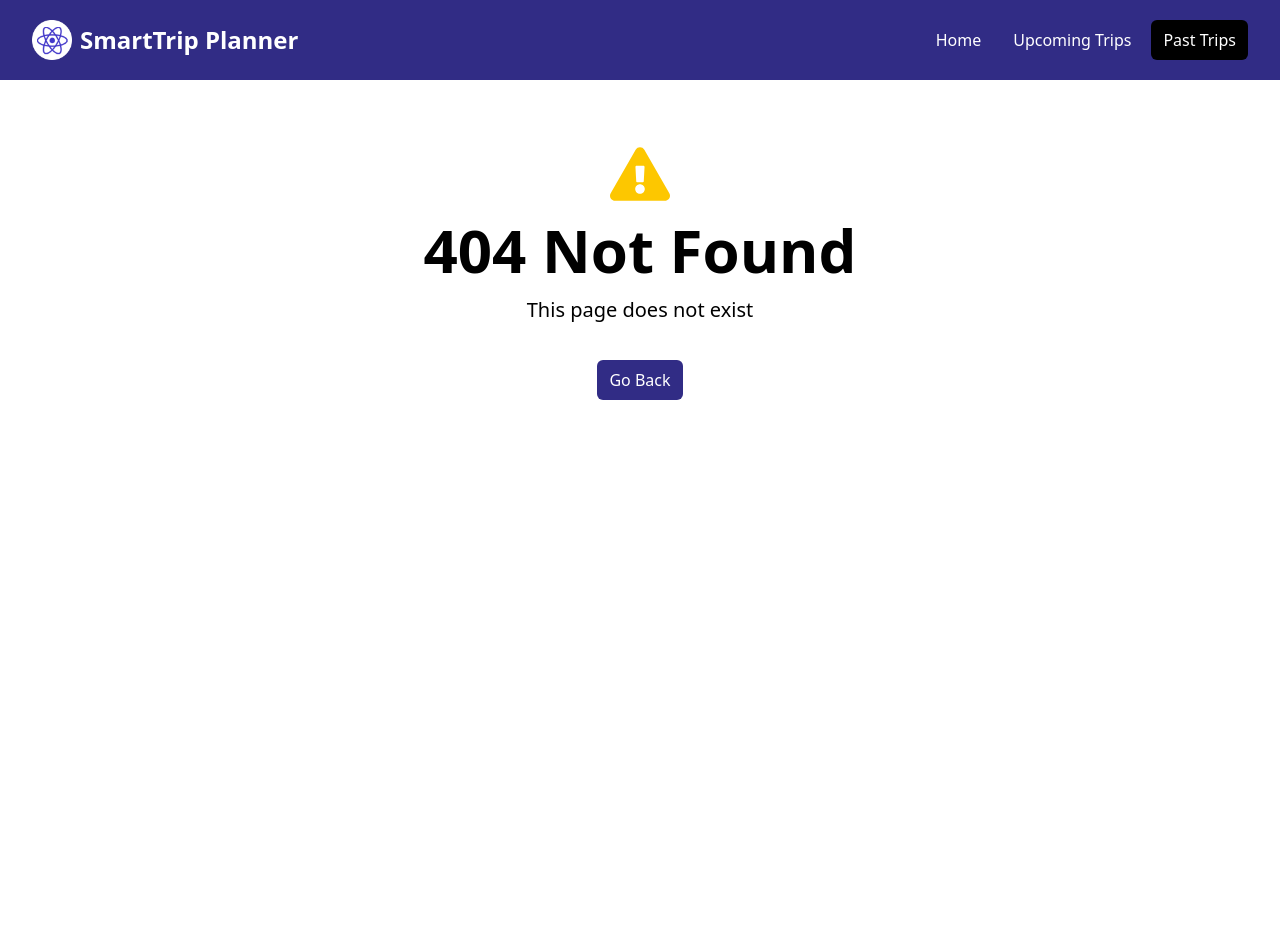
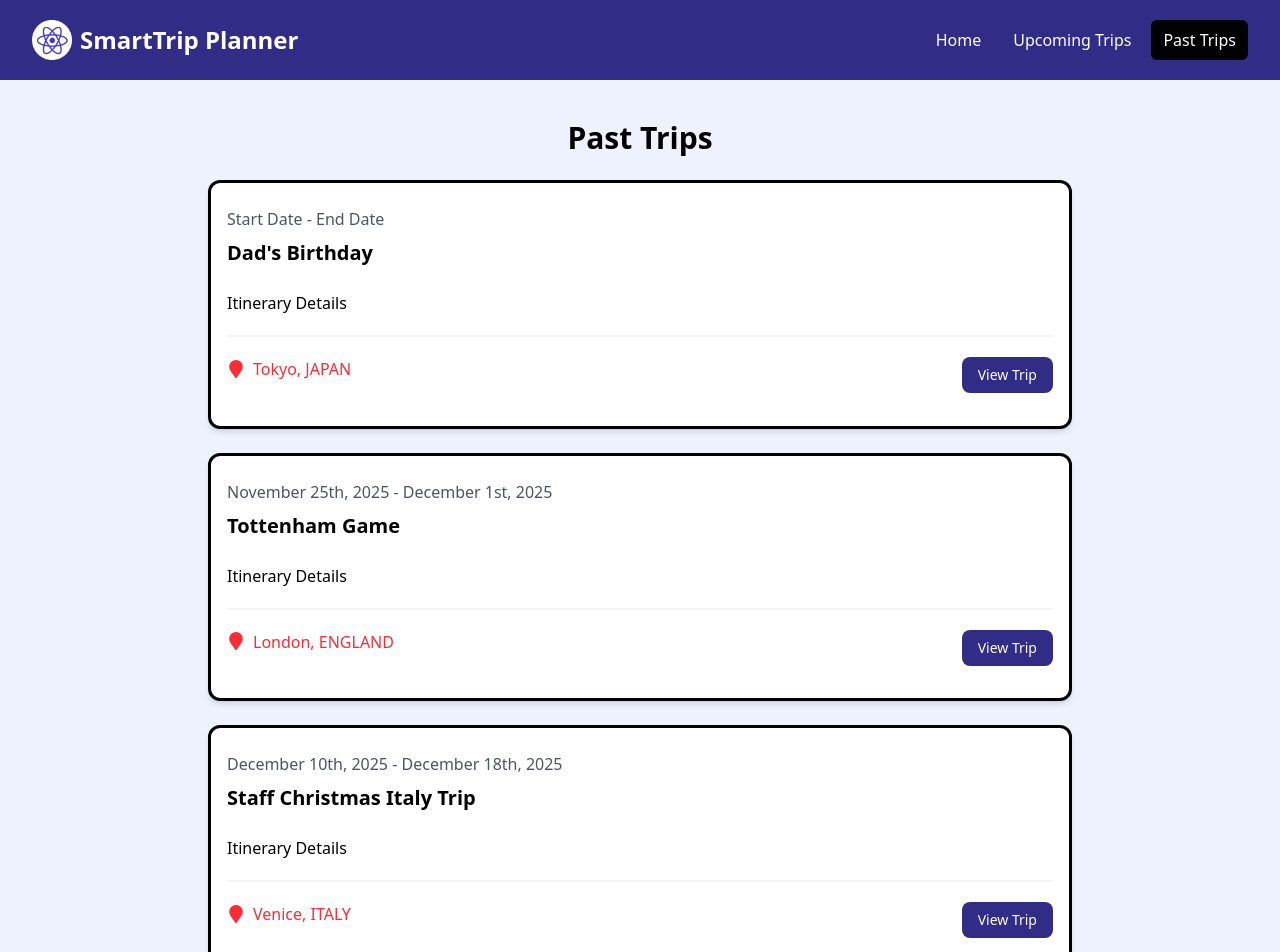
Before and after one commit to jahi-omari/trip-planner, a React (Vite) app: page /past-trips in a window 1280 px wide. Before the commit this address had no page. Shown: the top 952 px of the page. Before the commit the page ends 800 px from the top, so only its background shows below. Built offline with nearby package versions, Linux system fonts and the light colour scheme.

Commit message:
updated "past-trips" URL

```diff
--- a/src/App.jsx
+++ b/src/App.jsx
@@ -7,6 +7,7 @@ import NotFoundPage from './pages/NotFoundPage'
 import TripDetailsPage from './pages/TripDetailsPage'
 import AddTripPage from './pages/AddTripPage'
 import EditTripPage from './pages/EditTripPage'
+import PastTripsPage from './pages/PastTripsPage'
 
 const router = createBrowserRouter(
   [{path: "/",
@@ -20,6 +21,7 @@ const router = createBrowserRouter(
       {path: "add-trip", element: <AddTripPage/>},
       {path: "trip-details/edit-trip", element: <EditTripPage/>},
       {path: "upcoming-trips-page/trip-details/edit-trip", element: <EditTripPage/>},
+      {path: "past-trips", element: <PastTripsPage/>},
       {path: "*", element: <NotFoundPage/>},
     ]
   }]
--- /dev/null
+++ b/src/pages/PastTripsPage.jsx
@@ -0,0 +1,106 @@
+import React from 'react'
+import { FaMapMarker } from 'react-icons/fa'
+import { Link } from 'react-router-dom'
+
+const PastTripsPage = () => {
+  return (
+    <>
+    <section className="bg-indigo-50 px-4 py-10">
+      <div className="max-w-4xl mx-auto px-4 m-auto">
+        <h2 className="text-3xl font-bold text-black-900 mb-6 text-center">
+          Past Trips
+        </h2>
+        <div className="grid grid-cols-1 gap-6">
+          {/* <!-- Trip 1 --> */}
+          <div className="bg-white rounded-xl shadow-md relative border-3">
+            <div className="p-4">
+              <div className="mb-6">
+                <div className="text-gray-600 my-2">Start Date - End Date</div>
+                <h3 className="text-xl font-bold">Dad's Birthday</h3>
+              </div>
+
+              <div className="mb-5">
+               Itinerary Details
+              </div>
+
+              <div className="border border-gray-100 mb-5"></div>
+
+              <div className="flex flex-col lg:flex-row justify-between mb-4">
+                <div className="text-red-500 mb-3">
+                  <FaMapMarker className="inline text-lg mr-2 mb-1"/>
+                  Tokyo, JAPAN
+                </div>
+                <Link
+                  to="trip-details"
+                  className="h-[36px] bg-indigo-900 hover:bg-indigo-600 text-white px-4 py-2 rounded-lg text-center text-sm"
+                >
+                 View Trip
+                </Link>
+              </div>
+            </div>
+          </div>
+          {/* <!-- Trip 2 --> */}
+          <div className="bg-white rounded-xl shadow-md relative border-3">
+            <div className="p-4">
+              <div className="mb-6">
+                <div className="text-gray-600 my-2">November 25th, 2025 - December 1st, 2025</div>
+                <h3 className="text-xl font-bold">Tottenham Game</h3>
+              </div>
+
+              <div className="mb-5">
+               Itinerary Details
+              </div>
+
+              <div className="border border-gray-100 mb-5"></div>
+
+              <div className="flex flex-col lg:flex-row justify-between mb-4">
+                <div className="text-red-500 mb-3">
+                  <FaMapMarker className="inline text-lg mr-2 mb-1"/>
+                  London, ENGLAND
+                </div>
+                <Link
+                  to="trip-details"
+                  className="h-[36px] bg-indigo-900 hover:bg-indigo-600 text-white px-4 py-2 rounded-lg text-center text-sm"
+                >
+                 View Trip
+                </Link>
+              </div>
+            </div>
+          </div>
+          {/* <!-- Trip 3 --> */}
+          <div className="bg-white rounded-xl shadow-md relative border-3">
+            <div className="p-4">
+              <div className="mb-6">
+                <div className="text-gray-600 my-2">December 10th, 2025 - December 18th, 2025</div>
+                <h3 className="text-xl font-bold">Staff Christmas Italy Trip</h3>
+              </div>
+
+              <div className="mb-5">
+               Itinerary Details
+              </div>
+
+
+              <div className="border border-gray-100 mb-5"></div>
+
+              <div className="flex flex-col lg:flex-row justify-between mb-4">
+                <div className="text-red-500 mb-3">
+                  <FaMapMarker className="inline text-lg mr-2 mb-1"/>
+                  Venice, ITALY
+                </div>
+                <Link
+                  to="trip-details"
+                  className="h-[36px] bg-indigo-900 hover:bg-indigo-500 text-white px-4 py-2 rounded-lg text-center text-sm"
+                >
+                 View Trip
+                </Link>
+              </div>
+            </div>
+          </div>
+        </div>
+      </div>
+    </section>
+    </>
+  )
+}
+
+export default PastTripsPage
```
